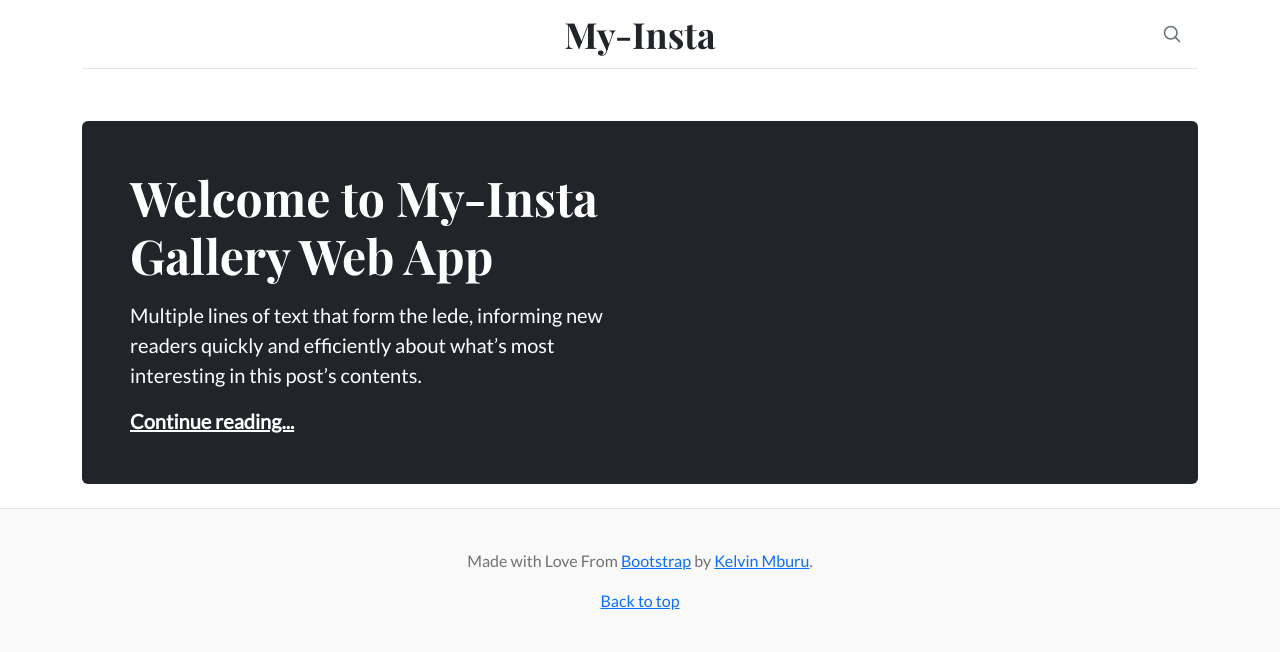
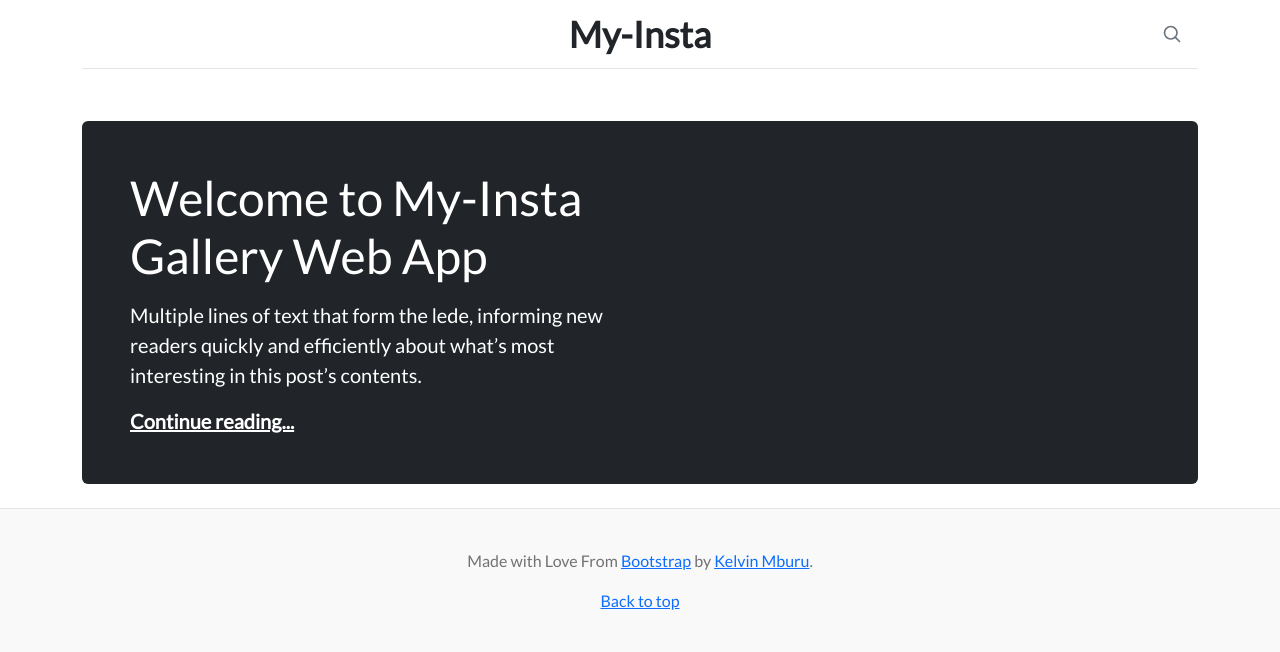
Before and after one commit to kelvinmburu/my-insta, a Django app: page / in a window 1280 px wide. Shown: the top 652 px of the page. Run offline with Django 4.2, Linux system fonts and the light colour scheme; data that the repository does not hold is empty.

Commit message:
st: added font-family for blog header & h1-h6

```diff
--- a/static/assets/css/blog.css
+++ b/static/assets/css/blog.css
@@ -3,18 +3,17 @@
 @import url('https://fonts.googleapis.com/css2?family=Lato&display=swap');
 
 * {
-  font-family: 'Lato', sans-serif;
+  font-family: 'Lato', sans-serif !important;
 }
 
 .blog-header {
   line-height: 1;
   border-bottom: 1px solid #e5e5e5;
+  font-weight: 700;
 }
 
 .blog-header-logo {
-  font-family: "Playfair Display", Georgia, "Times New Roman", serif
-    /*rtl:Amiri, Georgia, "Times New Roman", serif*/
-  ;
+  font-family: 'Lato', sans-serif !important;
   font-size: 2.25rem;
   text-decoration: none;
 }
@@ -29,9 +28,7 @@ h3,
 h4,
 h5,
 h6 {
-  font-family: "Playfair Display", Georgia, "Times New Roman", serif
-    /*rtl:Amiri, Georgia, "Times New Roman", serif*/
-  ;
+  font-family: 'Lato', sans-serif;
 }
 
 .display-4 {
```
